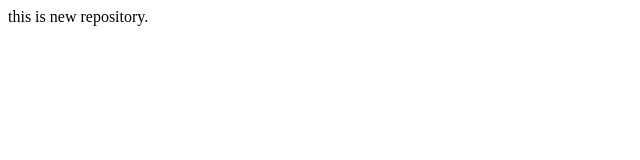
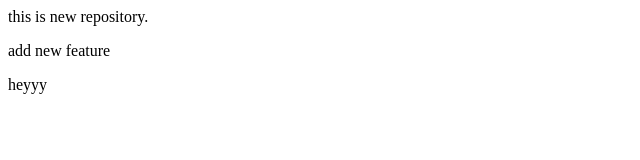
Before and after one commit to vruttipatel23/localrepo, a plain HTML site: page index.html in a window 1280 px wide. Shown: the whole page, without its empty margins (0-640 px from the left). Drawn offline with Linux system fonts and the light colour scheme.

Commit message:
add new feature

```diff
--- a/index.html
+++ b/index.html
@@ -1 +1,3 @@
 <p>this is new repository.</p>
+<p>add new feature </p>
+<p>heyyy</p>
```
